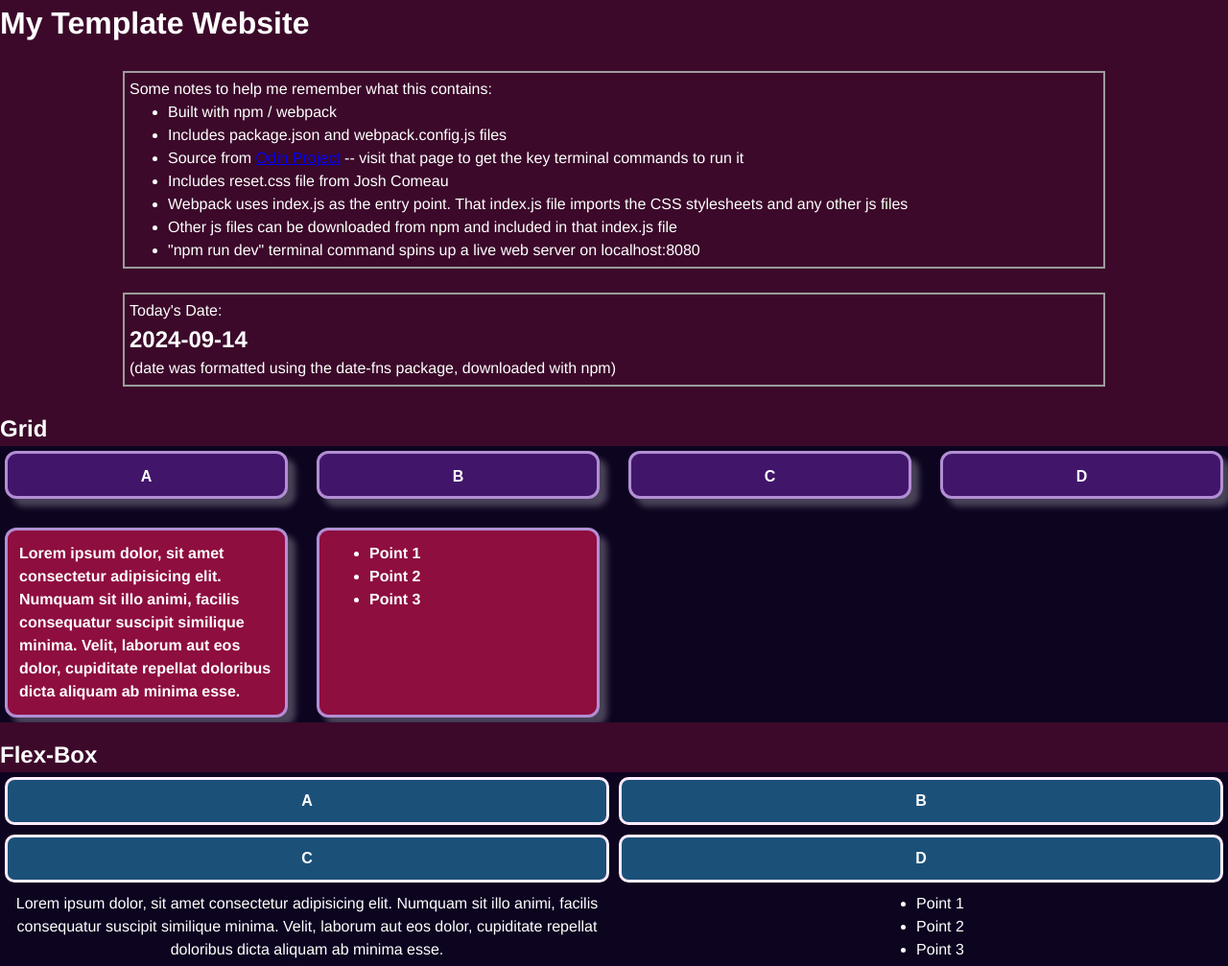
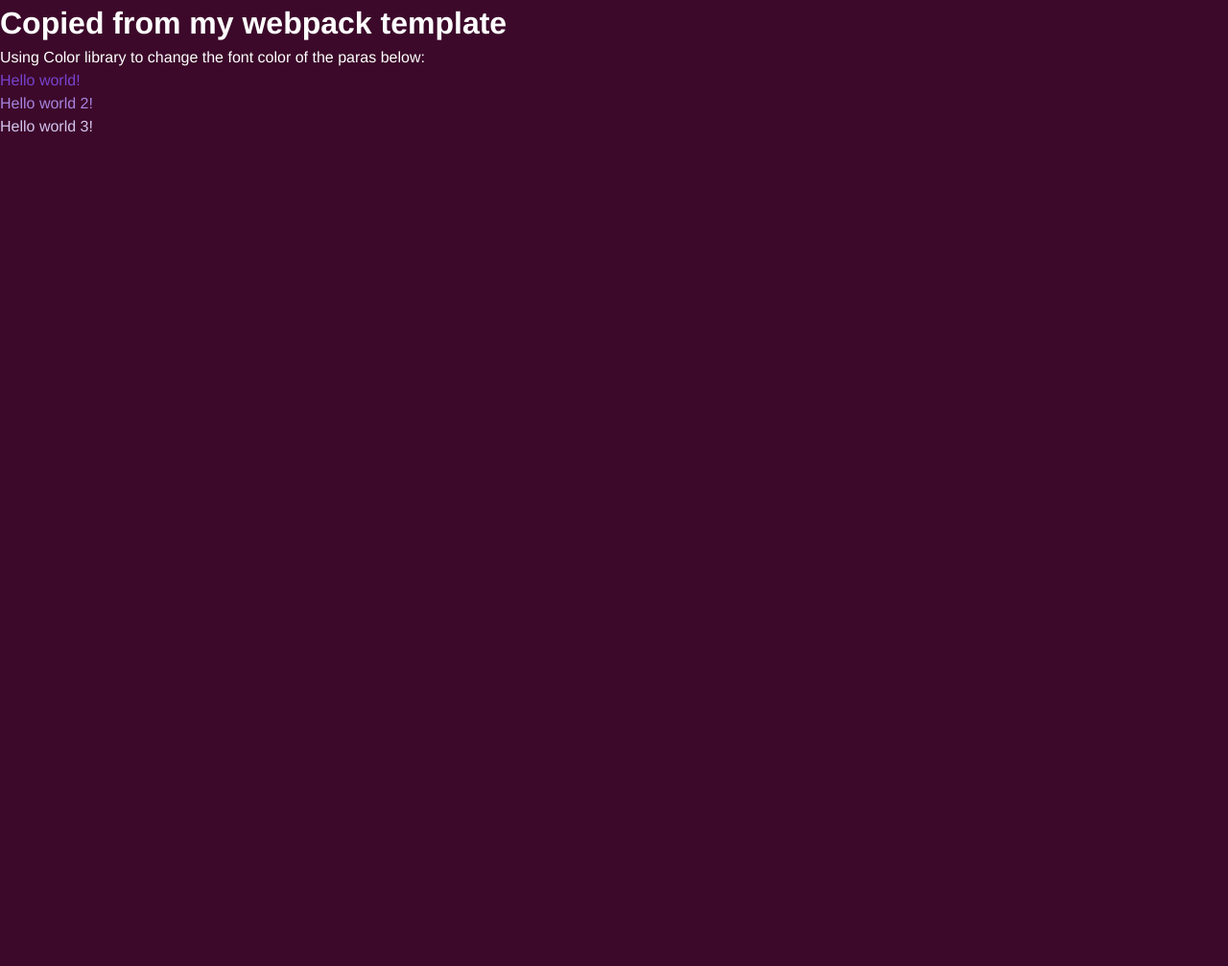
Before and after one commit to collidingScopes/templateCopyTest, a website built with webpack: page src/template.html in a window 1280 px wide. Shown: the whole page at 96% size. After the commit the page ends 800 px from the top, so only its background shows below. Built offline with nearby package versions, Linux system fonts and the light colour scheme.

Commit message:
Add Color npm package

```diff
--- a/package.json
+++ b/package.json
@@ -21,6 +21,8 @@
     "webpack-dev-server": "^5.1.0"
   },
   "dependencies": {
+    "color": "^4.2.3",
+    "colors": "^1.4.0",
     "date-fns": "^4.0.0-beta.1"
   }
 }
--- a/src/index.js
+++ b/src/index.js
@@ -11,7 +11,15 @@ console.log(today);
 let todayFormatted = format(today,"yyyy-MM-dd");
 console.log(todayFormatted);
 
-const dateDisplay = document.querySelector(".todayDate");
-dateDisplay.textContent = todayFormatted;
-dateDisplay.style.fontWeight = "bold";
-dateDisplay.style.fontSize = "1.5em";
+const Color = require('color');
+const color1 = Color('#7743CE');
+const color2 = color1.lighten(0.3);
+const color3 = color1.lighten(0.6);
+
+document.querySelector(".color1").style.color = color1;
+document.querySelector(".color2").style.color = color2;
+document.querySelector(".color3").style.color = color3;
+
+console.log(color1.string());
+console.log(color2.string());
+console.log(color3.string());
--- a/src/template.html
+++ b/src/template.html
@@ -6,76 +6,12 @@
   <title>Document</title>
 </head>
 <body>
-  <h1>My Template Website</h1>
+  <h1>Copied from my webpack template</h1>
 
-  <div class="textBox">
-    <p>Some notes to help me remember what this contains:</p>
-    <ul>
-      <li>Built with npm / webpack</li>
-      <li>Includes package.json and webpack.config.js files</li>
-      <li>Source from <a href="https://www.theodinproject.com/lessons/javascript-webpack" target="_blank">Odin Project</a> -- visit that page to get the key terminal commands to run it</li>
-      <li>Includes reset.css file from Josh Comeau</li>
-      <li>Webpack uses index.js as the entry point. That index.js file imports the CSS stylesheets and any other js files</li>
-      <li>Other js files can be downloaded from npm and included in that index.js file</li>
-      <li>"npm run dev" terminal command spins up a live web server on localhost:8080</li>
-    </ul>
-  </div>
-
-  <div class="textBox">
-    <p>Today's Date:</p>
-    <p class="todayDate"></p>
-    <p class="dateNote">(date was formatted using the date-fns package, downloaded with npm)</p>
-  </div>
-
-  <h2>Grid</h2>
-  <div class="gridContainer">
-    <button class="gridItem">A</button>
-    <button class="gridItem">B</button>
-    <button class="gridItem">C</button>
-    <button class="gridItem">D</button>
-    <div class="gridItem">
-      <p>Lorem ipsum dolor, sit amet consectetur adipisicing elit. Numquam sit illo animi, facilis consequatur suscipit similique minima. Velit, laborum aut eos dolor, cupiditate repellat doloribus dicta aliquam ab minima esse.</p>
-    </div>
-    <div class="gridItem">
-      <ul>
-        <li>Point 1</li>
-        <li>Point 2</li>
-        <li>Point 3</li>
-      </ul>
-    </div>
-  </div>
-
-  <h2>Flex-Box</h2>
-  <div class="columnFlexContainer">
-
-    <div class="rowFlexContainer">
-      <button class="flexItem">A</button>
-      <button class="flexItem">B</button>
-    </div>
-
-    <div class="rowFlexContainer">
-      <button class="flexItem">C</button>
-      <button class="flexItem">D</button>
-    </div>
-
-    <div class="rowFlexContainer">
-
-      <div class="flexItem">
-        <p>Lorem ipsum dolor, sit amet consectetur adipisicing elit. Numquam sit illo animi, facilis consequatur suscipit similique minima. Velit, laborum aut eos dolor, cupiditate repellat doloribus dicta aliquam ab minima esse.</p>
-      </div>
-
-      <div class="flexItem">
-        <ul>
-          <li>Point 1</li>
-          <li>Point 2</li>
-          <li>Point 3</li>
-        </ul>
-      </div>
-
-    </div>
-
-  </div>
-
+  <p>Using Color library to change the font color of the paras below:</p>
+  <p class="color1">Hello world!</p>
+  <p class="color2">Hello world 2!</p>
+  <p class="color3">Hello world 3!</p>
 
 </body>
 </html>
```
Also changed, not shown: 1 other file.
